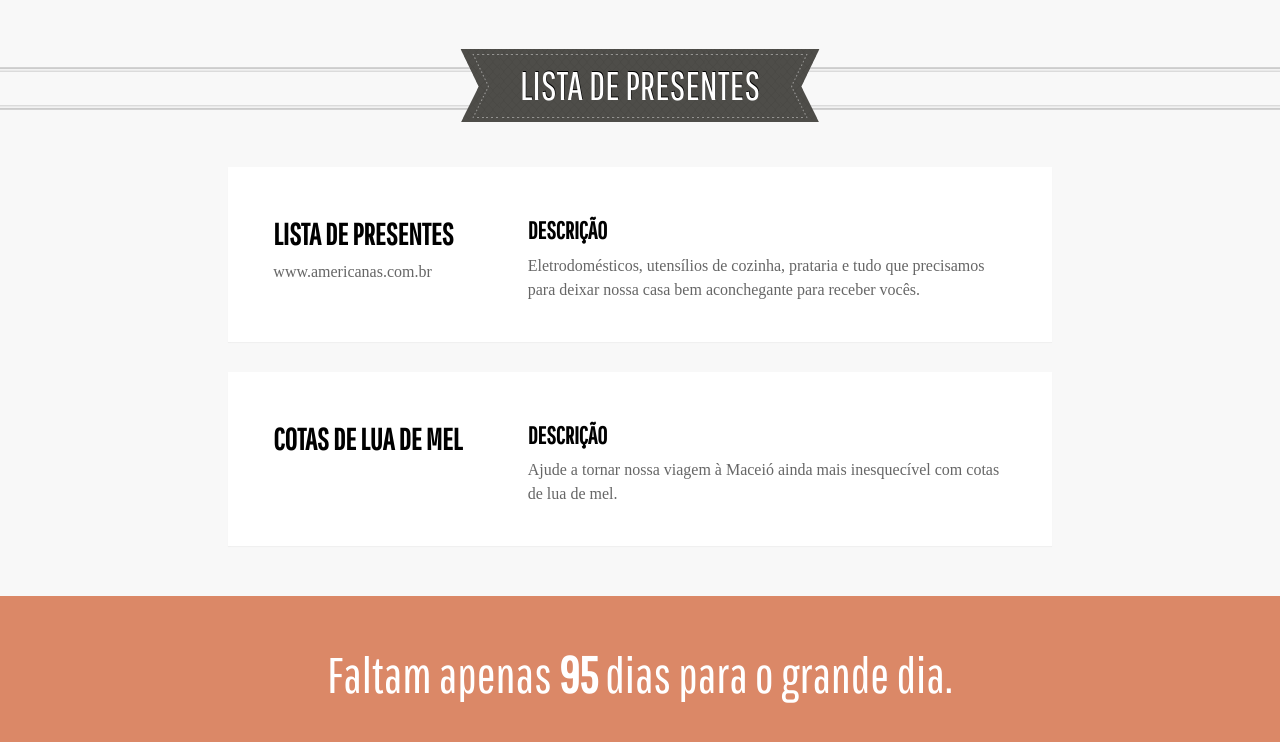
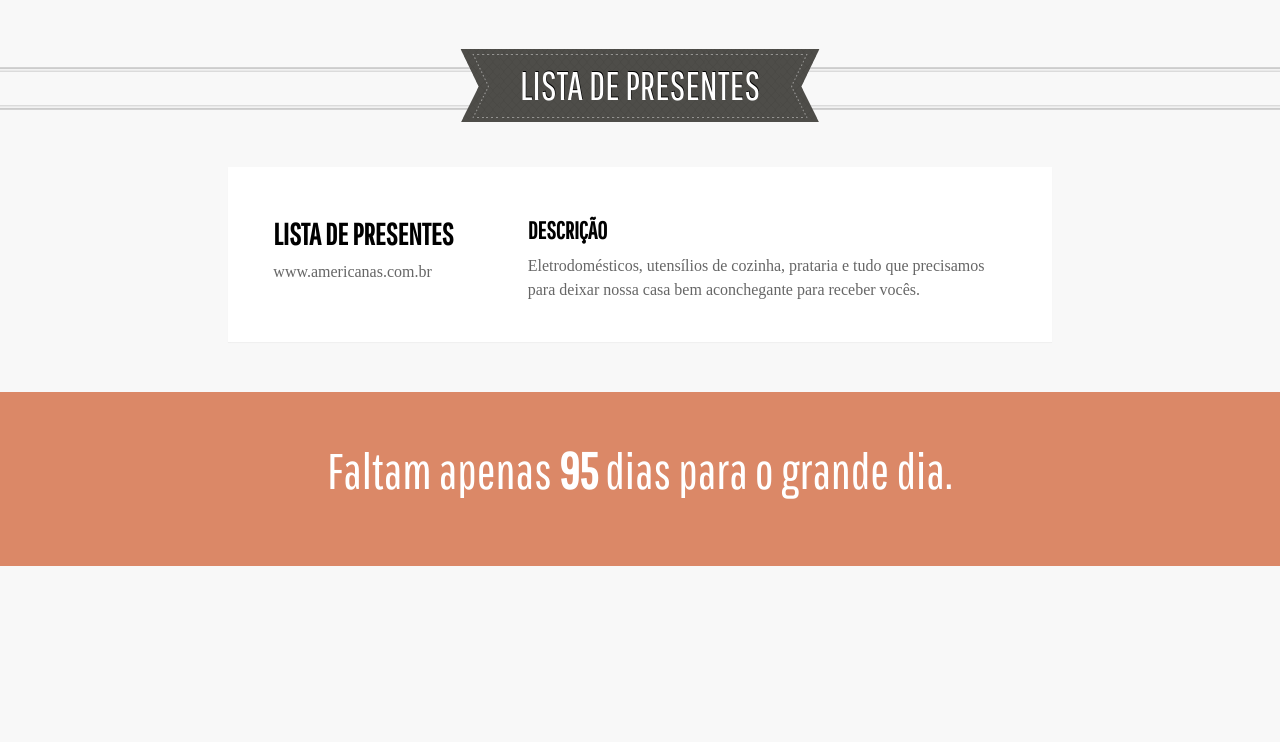
Before and after one commit to rbatista/wedding, a plain HTML site: page index.html in a window 1280 px wide. Shown: the part 2539-3281 px from the top of the page. After the commit the page ends 3105 px from the top, so only its background shows below. Drawn offline with nearby package versions, Linux system fonts and the light colour scheme; a web font is replaced by a local one.

Commit message:
Hide honeymoon gift list.

```diff
--- a/index.html
+++ b/index.html
@@ -401,7 +401,7 @@
       <div class="col-md-2"></div>
     </div>
 
-    <div class="row wish-item">
+    <div class="row wish-item collapse">
       <div class="col-md-2"></div>
       <div class="col-md-8">
 
```
